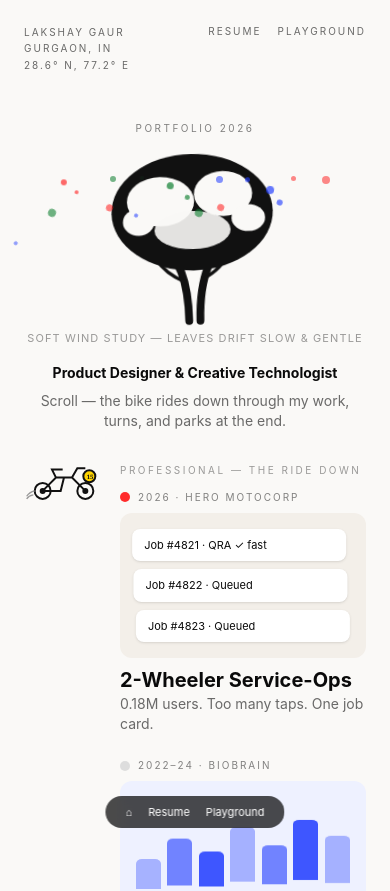
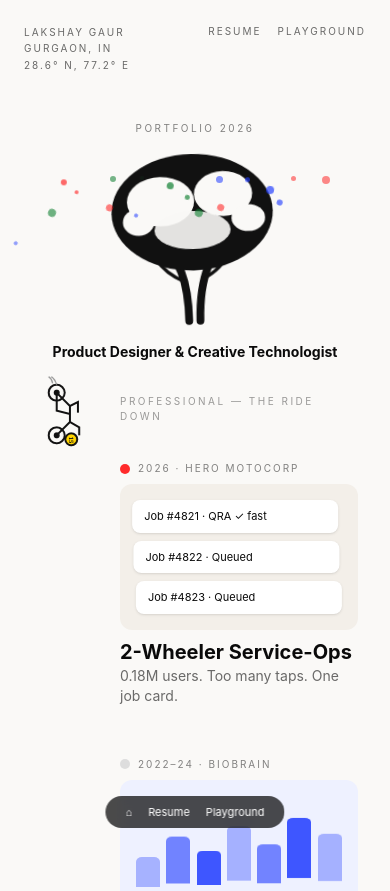
Before and after one commit to LakshayGaur1612/portfolio-2026, a Next.js app: page / in a window 390 px wide. Shown: the top 891 px of the page. Built offline with nearby package versions, Linux system fonts and the light colour scheme.

Commit message:
Scroll journey: U-shaped ride, smoothed pacing, compact sections, organic playground

```diff
--- a/src/app/page.tsx
+++ b/src/app/page.tsx
@@ -105,7 +105,7 @@ function Visual({ slug }: { slug: string }) {
 
 export default function Home() {
   const journeyRef = useRef<HTMLDivElement>(null);
-  const [phase, setPhase] = useState({ y: 0, x: 0, rot: 0, parked: false, checkpoint: 0 });
+  const [phase, setPhase] = useState({ y: 0, y2: 0, x: 0, rot: 90, parked: false, parkT: 0, checkpoint: 0, turnLabel: "down" });
 
   useEffect(() => {
     const els = document.querySelectorAll(".reveal");
@@ -119,36 +119,79 @@ export default function Home() {
 
   useEffect(() => {
     let raf = 0;
+    let smooth = 0; // lerped scroll progress — the bike follows this, not raw scroll
+    let target = 0;
     const reduced = window.matchMedia("(prefers-reduced-motion: reduce)").matches;
+    const clamp01 = (v: number) => Math.min(1, Math.max(0, v));
+    const H = () => journeyRef.current?.clientHeight ?? 1;
+    // 6 segments: down-left → turn1 → across → turn2 → down-right → parked.
+    // Position (x,y) is frozen inside turn segments so rotation never drifts diagonally.
+    // Travel is proportional to measured journey height so the bike visibly moves the whole way.
+    const render = (p: number) => {
+      const seg = (a: number, b: number) => clamp01((p - a) / (b - a));
+      const h = H();
+      const Y1 = h * 0.38;
+      const CROSS = h * 0.05;
+      const Y2 = h * 0.42;
+      const HW = Math.max(120, (journeyRef.current?.clientWidth ?? 400) - 70);
+      const yDown = seg(0, 0.35);          // left rail descent
+      const turn1 = seg(0.35, 0.45);       // 90° → 0°, held in place
+      const across = seg(0.45, 0.65);      // left → right, height held
+      const turn2 = seg(0.65, 0.75);       // 0° → 90°, held in place
+      const yDown2 = seg(0.75, 0.92);      // right rail descent
+      const parkT = seg(0.92, 1);          // settle into parked lean
+      const parked = p > 0.92;
+      // Rotation: +90 (wheels-left) down-left → 0 across → -90 (wheels-right) down-right → 0 parked
+      let rotDeg: number;
+      if (p < 0.35) rotDeg = 90;
+      else if (p < 0.45) rotDeg = 90 * (1 - turn1);
+      else if (p < 0.65) rotDeg = 0;
+      else if (p < 0.75) rotDeg = -90 * turn2;
+      else if (p < 0.92) rotDeg = -90;
+      else rotDeg = -90 * (1 - parkT);
+      if (reduced) rotDeg = 0;
+      const top = yDown * Y1 + (across > 0 || yDown2 > 0 ? CROSS : across * CROSS) + yDown2 * Y2;
+      const left = across * HW;
+      setPhase({
+        y: top,
+        y2: yDown2,
+        x: left,
+        rot: rotDeg,
+        parked,
+        parkT,
+        checkpoint: p < 0.2 ? 0 : p < 0.5 ? 1 : p < 0.75 ? 2 : 3,
+        turnLabel:
+          p < 0.35 ? "down" : p < 0.45 ? "turn1" : p < 0.65 ? "across" : p < 0.75 ? "turn2" : p < 0.92 ? "down-right" : "parked",
+      });
+    };
+    const tick = () => {
+      // persistent loop: always ease toward target and render every frame
+      smooth += (target - smooth) * (reduced ? 1 : 0.12);
+      if (Math.abs(target - smooth) < 0.0005) smooth = target;
+      render(smooth);
+      raf = requestAnimationFrame(tick);
+    };
     const update = () => {
-      raf = 0;
       const el = journeyRef.current;
       if (!el) return;
       const r = el.getBoundingClientRect();
       const total = r.height - window.innerHeight;
-      const p = Math.min(1, Math.max(0, -r.top / Math.max(total, 1)));
-      // vertical ride 0→0.45, turn 0.45→0.55, horizontal 0.55→0.85, parked 0.85→1
-      const y = Math.min(p / 0.45, 1);
-      const turn = Math.min(Math.max((p - 0.45) / 0.1, 0), 1);
-      const x = Math.min(Math.max((p - 0.55) / 0.3, 0), 1);
-      const parked = p > 0.88;
-      setPhase({
-        y, x,
-        rot: reduced ? 0 : turn * 90,
-        parked,
-        checkpoint: p < 0.2 ? 0 : p < 0.42 ? 1 : p < 0.7 ? 2 : 3,
-      });
+      target = clamp01(-r.top / Math.max(total, 1));
+      if (reduced) { smooth = target; render(smooth); }
     };
-    const onScroll = () => { if (!raf) raf = requestAnimationFrame(update); };
+    const onScroll = () => update();
     update();
+    render(0);
+    raf = requestAnimationFrame(tick);
     window.addEventListener("scroll", onScroll, { passive: true });
-    return () => { window.removeEventListener("scroll", onScroll); if (raf) cancelAnimationFrame(raf); };
+    window.addEventListener("resize", onScroll);
+    return () => { window.removeEventListener("scroll", onScroll); window.removeEventListener("resize", onScroll); cancelAnimationFrame(raf); };
   }, []);
 
   const pros = PROJECTS.slice(0, 2);
   const personal = PROJECTS.slice(2);
-  const vh = 320; // vertical travel px
-  const hw = 180; // horizontal travel px
+  const bikeTop = phase.y;
+  const bikeLeft = phase.x;
 
   return (
     <main className="bg-[#FAF9F7] min-h-screen">
@@ -164,26 +207,24 @@ export default function Home() {
         <header className="pt-6 text-center">
           <p className="font-sans-ui text-[10px] tracking-[0.25em] uppercase opacity-50">Portfolio 2026</p>
           <Tree />
-          <p className="font-sans-ui text-[11px] mt-1 uppercase tracking-widest opacity-40">Soft wind study — leaves drift slow & gentle</p>
           <h1 className="text-sm font-bold mt-4 font-sans-ui">Product Designer & Creative Technologist</h1>
-          <p className="mt-2 text-sm opacity-60 font-sans-ui max-w-sm mx-auto">Scroll — the bike rides down through my work, turns, and parks at the end.</p>
         </header>
 
         <div ref={journeyRef} className="relative">
-          {/* scroll-driven bike: absolute, travels the whole journey */}
+          {/* scroll-driven bike: down-left → across → down-right → parked */}
           <div
-            className="absolute left-0 top-0 z-10 pointer-events-none transition-transform duration-100"
-            style={{ transform: `translate(${phase.x * hw}px, ${phase.y * vh + phase.x * 620}px) rotate(${phase.rot}deg) ${phase.parked ? "rotate(-8deg)" : ""}` }}
+            className="absolute left-0 top-0 z-10 pointer-events-none"
+            style={{ transform: `translate(${bikeLeft}px, ${bikeTop}px) rotate(${phase.rot}deg) ${phase.parked ? `rotate(${-8 * phase.parkT}deg)` : ""}` }}
           >
             <BikeFace parked={phase.parked} />
           </div>
 
           {/* ACT 1 — Professional: timeline on the RIGHT of the bike */}
-          <section className="mt-8 pl-24">
+          <section className="mt-8 pl-24 pr-2">
             <p className="font-sans-ui text-[10px] tracking-[0.25em] uppercase opacity-40">Professional — the ride down</p>
-            <div className="space-y-6 mt-3">
+            <div className="mt-3 space-y-0">
               {pros.map((p, i) => (
-                <Link key={p.slug} href={`/work/${p.slug}`} className="block reveal">
+                <Link key={p.slug} href={`/work/${p.slug}`} className="block reveal min-h-[32vh] py-[3vh]">
                   <div className="flex items-center gap-2">
                     <span className="w-2.5 h-2.5 rounded-full" style={{ background: phase.checkpoint >= i ? p.accent : "#ddd" }} />
                     <span className="font-sans-ui text-[10px] tracking-[0.2em] uppercase opacity-50">{["2026 · Hero MotoCorp", "2022–24 · BioBrain"][i]}</span>
@@ -196,13 +237,13 @@ export default function Home() {
             </div>
           </section>
 
-          {/* TURN ZONE */}
-          <p className="font-sans-ui text-[10px] tracking-[0.25em] uppercase opacity-40 text-center my-8 pl-24">
-            {phase.rot > 45 ? "— turned, riding across —" : "— the turn —"}
+          {/* TURN ZONE — the bike pauses + rotates here */}
+          <p className="font-sans-ui text-[10px] tracking-[0.25em] uppercase opacity-40 text-center py-[4vh] px-24">
+            {phase.turnLabel === "down" ? "— riding down —" : phase.turnLabel === "turn1" ? "— turning —" : phase.turnLabel === "across" ? "— riding across —" : phase.turnLabel === "turn2" ? "— turning —" : phase.turnLabel === "down-right" ? "— down the right —" : "— parked —"}
           </p>
 
           {/* ACT 2 — Personal: horizontal ride */}
-          <section className="pl-24">
+          <section className="px-24 min-h-[32vh] py-[3vh]">
             <p className="font-sans-ui text-[10px] tracking-[0.25em] uppercase opacity-40">Personal — across</p>
             <div className="grid grid-cols-2 gap-4 mt-3">
               {personal.map((p) => (
@@ -216,7 +257,7 @@ export default function Home() {
           </section>
 
           {/* FINALE — parked */}
-          <section className="mt-10 pl-24 text-center">
+          <section className="mt-10 pr-24 text-center min-h-[36vh] pb-[6vh]">
             <Link href="/playground" className="block reveal">
               <p className="font-sans-ui text-[10px] tracking-[0.25em] uppercase opacity-40">Miscellaneous</p>
               <h3 className="font-sans-ui text-xl font-bold mt-1">Playground →</h3>
--- a/src/app/playground/page.tsx
+++ b/src/app/playground/page.tsx
@@ -1,15 +1,30 @@
 import Link from "next/link";
 const ITEMS = Array.from({ length: 9 }, (_, i) => ({ i, c: ["#FF2B2B", "#1F3BFF", "#FFD400"][i % 3] }));
+const SHAPES = [
+  "col-span-2 row-span-2 rounded-[42%_58%_55%_45%/48%_42%_58%_52%]",
+  "rounded-[58%_42%_45%_55%/52%_58%_42%_48%]",
+  "rounded-[45%_55%_60%_40%/55%_45%_55%_45%] aspect-[3/4]",
+  "rounded-[60%_40%_42%_58%/45%_55%_45%_55%]",
+  "col-span-2 rounded-[38%_62%_50%_50%/55%_45%_60%_40%]",
+  "rounded-[52%_48%_58%_42%/42%_58%_48%_52%] aspect-square",
+  "rounded-[46%_54%_40%_60%/58%_42%_58%_42%] aspect-[3/4]",
+  "col-span-2 rounded-[58%_42%_55%_45%/45%_55%_42%_58%]",
+  "rounded-[44%_56%_52%_48%/56%_44%_56%_44%]",
+];
 export default function Playground() {
   return (
     <main className="max-w-md mx-auto px-5 pb-24 md:max-w-2xl">
       <nav className="py-5 font-sans-ui text-xs uppercase tracking-widest"><Link href="/" className="underline">← Home</Link></nav>
       <h1 className="text-5xl font-black tracking-tighter">Playground</h1>
-      <p className="italic mt-1">Art, photos & artefacts. Swap these 9 slots with yours.</p>
-      <div className="grid grid-cols-2 gap-3 mt-6">
+      <p className="italic mt-1">Art, photos & artefacts. An organic mosaic — swap these slots with yours.</p>
+      <div className="grid grid-cols-2 md:grid-cols-3 gap-4 mt-6 auto-rows-[130px] md:auto-rows-[150px]">
         {ITEMS.map((it) => (
-          <div key={it.i} className="border-2 border-black rounded-xl h-44 flex items-end p-2" style={{ background: `linear-gradient(135deg, #fff 60%, ${it.c}55)` }}>
-            <span className="font-sans-ui text-xs font-bold uppercase">Artefact 0{it.i + 1}</span>
+          <div
+            key={it.i}
+            className={`border-2 border-black p-3 flex items-end overflow-hidden ${SHAPES[it.i % SHAPES.length]} ${it.i % 2 ? "rotate-1" : "-rotate-1"}`}
+            style={{ background: `linear-gradient(135deg, #fff 55%, ${it.c}66)` }}
+          >
+            <span className="font-sans-ui text-xs font-bold uppercase bg-white/70 rounded-full px-2 py-0.5">Artefact 0{it.i + 1}</span>
           </div>
         ))}
       </div>
```
